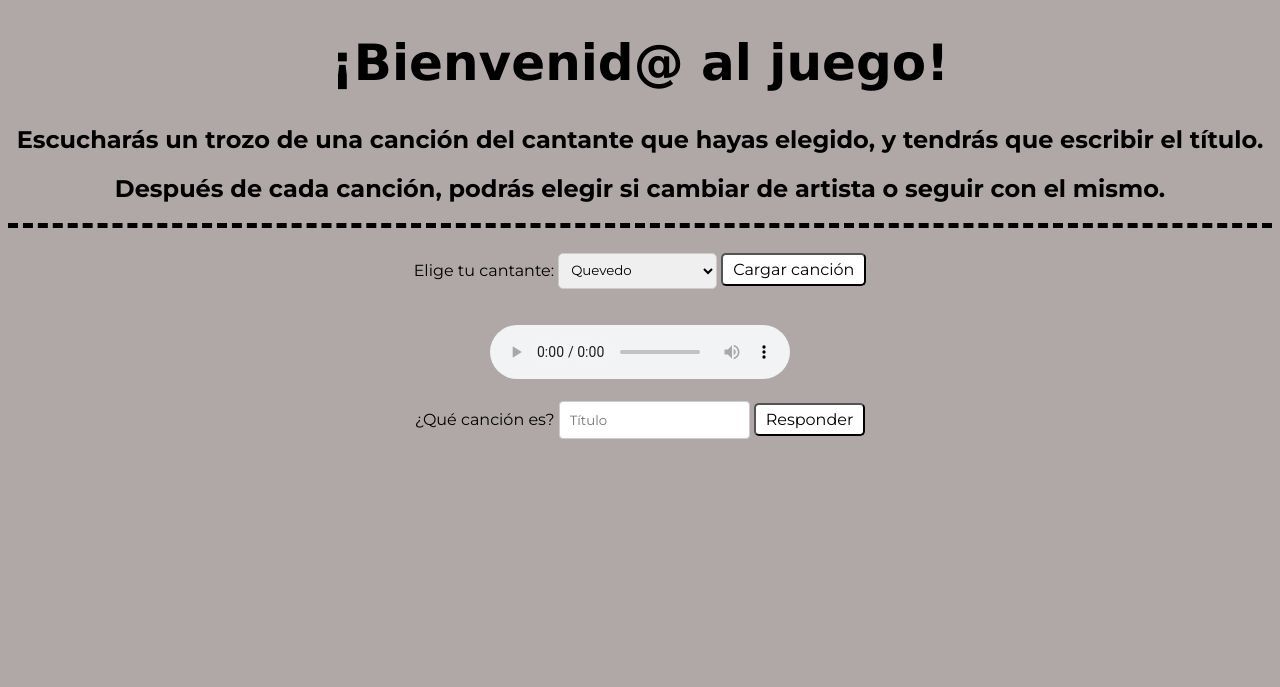
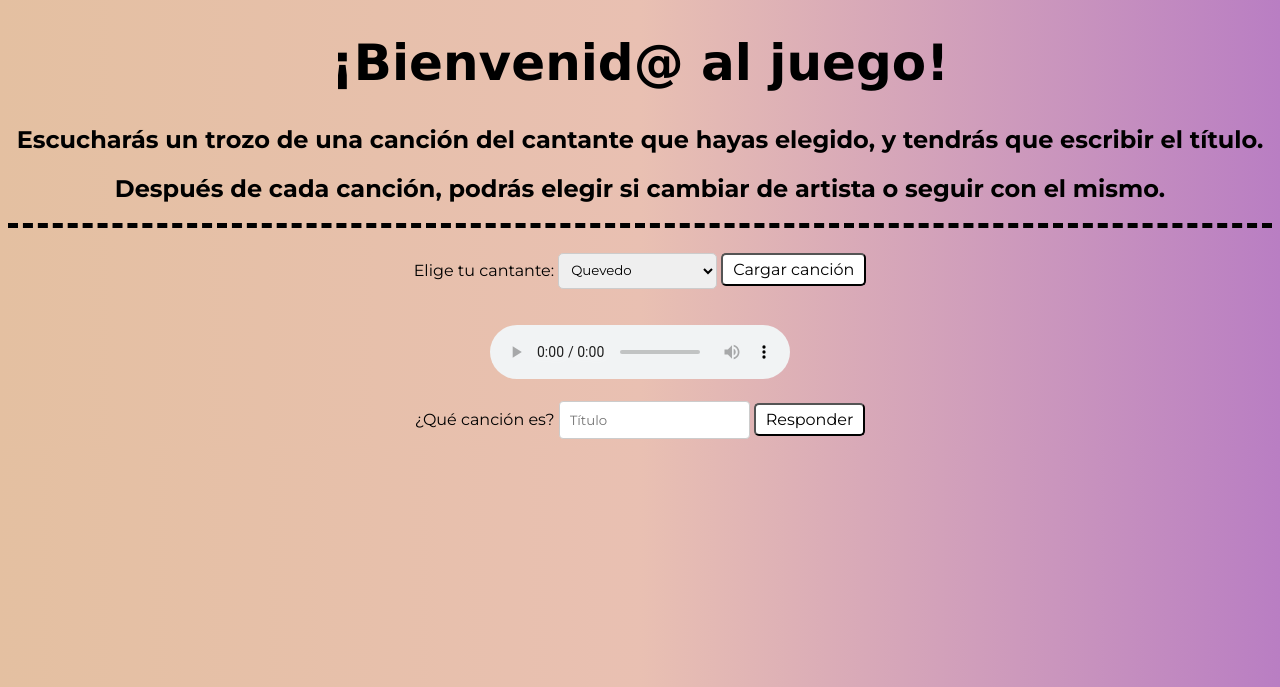
Before and after one commit to kanowest/quiz-cantantes, a Flask app: page / in a window 1280 px wide. Shown: the top 687 px of the page. Run offline with Flask 3, Linux system fonts and the light colour scheme.

Commit message:
Cambiando el fondo de la página a un gradiente

```diff
--- a/static/css/style.css
+++ b/static/css/style.css
@@ -1,5 +1,6 @@
-body {
-    background-color: #B0A7A7;
+html {
+    background: -webkit-linear-gradient(90deg, #e4c0a1, #e9c0b2, #b97ec3);
+    background: linear-gradient(90deg, #e4c0a1, #e9c0b2, #b97ec3);
 }
 
 h1 {
```
